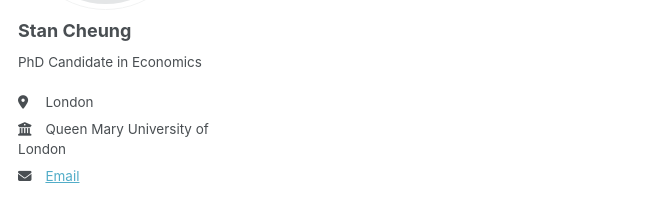
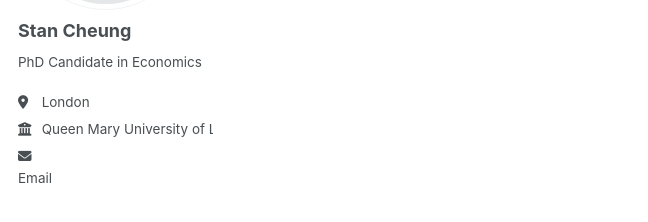
Before and after one commit to stan-cheung/stan-cheung.github.io, a Jekyll site: the page built from _pages/about.md, in a window 1280 px wide. Shown: the part 266-488 px from the top of the page, without its empty margins (0-648 px from the left). Built offline with Jekyll 4.4.1, drawn with Linux system fonts in a browser that asks for light colours; a style sheet for code colours, icons or effects is not loaded.

Commit message:
Update author-profile.html

```diff
--- a/_includes/author-profile.html
+++ b/_includes/author-profile.html
@@ -8,7 +8,6 @@
 
 <div itemscope itemtype="https://schema.org/Person">
 
-  {% if author.avatar %}
   <div class="author__avatar">
     {% if author.avatar contains "://" %}
       <img src="{{ author.avatar }}" alt="{{ author.name }}" fetchpriority="high" />
@@ -16,7 +15,6 @@
       <img src="{{ author.avatar | prepend: '/images/' | prepend: base_path }}" class="author__avatar" alt="{{ author.name }}" fetchpriority="high" />
     {% endif %}
   </div>
-  {% endif %}
 
   <div class="author__content">
     <h3 class="author__name">{{ author.name }}</h3>
@@ -25,29 +23,28 @@
     {% endif %}
   </div>
 
-  <ul class="social-icons" style="list-style: none; padding-left: 0;">
+  <div class="author__urls-wrapper">
+    <button class="btn btn--inverse">Follow</button>
+
+    <ul class="author__urls social-icons">
       {% if author.location %}
-      <li>
-        <i class="fas fa-fw fa-location-dot icon-pad-right" aria-hidden="true"></i>
-        {{ author.location }}
+        <li class="author__desktop">
+          <i class="fas fa-fw fa-location-dot icon-pad-right" aria-hidden="true"></i>{{ author.location }}
         </li>
       {% endif %}
 
       {% if author.employer %}
-      <li>
-        <i class="fas fa-fw fa-building-columns icon-pad-right" aria-hidden="true"></i>
-        {{ author.employer }}
+        <li class="author__desktop">
+          <i class="fas fa-fw fa-building-columns icon-pad-right" aria-hidden="true"></i>{{ author.employer }}
         </li>
       {% endif %}
 
       {% if author.email %}
         <li>
-    <i class="fas fa-fw fa-envelope icon-pad-right"
-       aria-hidden="true"
-       style="color: inherit;"></i>
-    <a href="mailto:{{ author.email }}">Email</a>
+          <i class="fas fa-fw fa-envelope icon-pad-right" aria-hidden="true"></i><a href="mailto:{{ author.email }}">Email</a>
         </li>
       {% endif %}
     </ul>
+  </div>
 
 </div>
```
Lines whose indentation alone changed are shown as unchanged.
